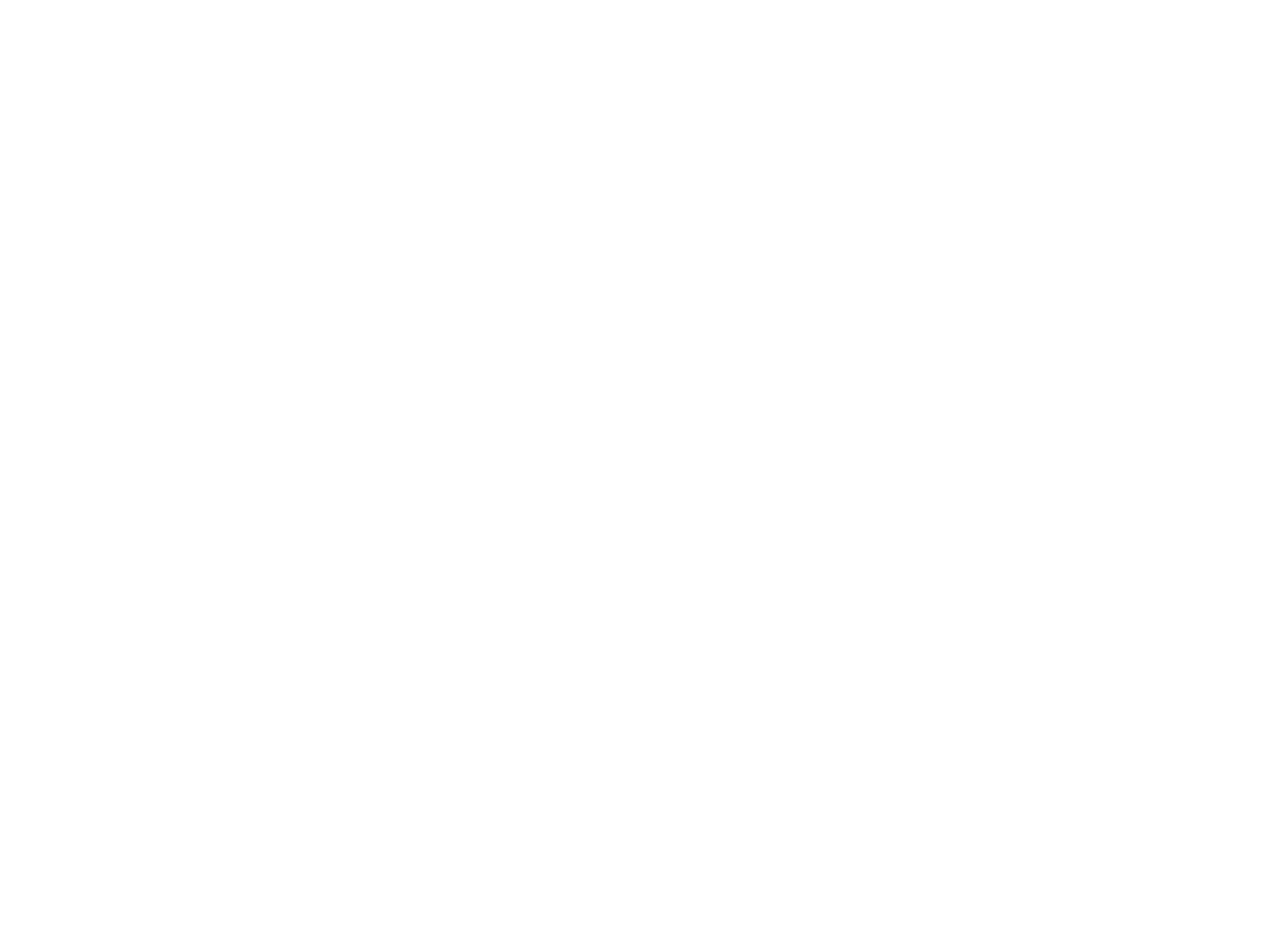
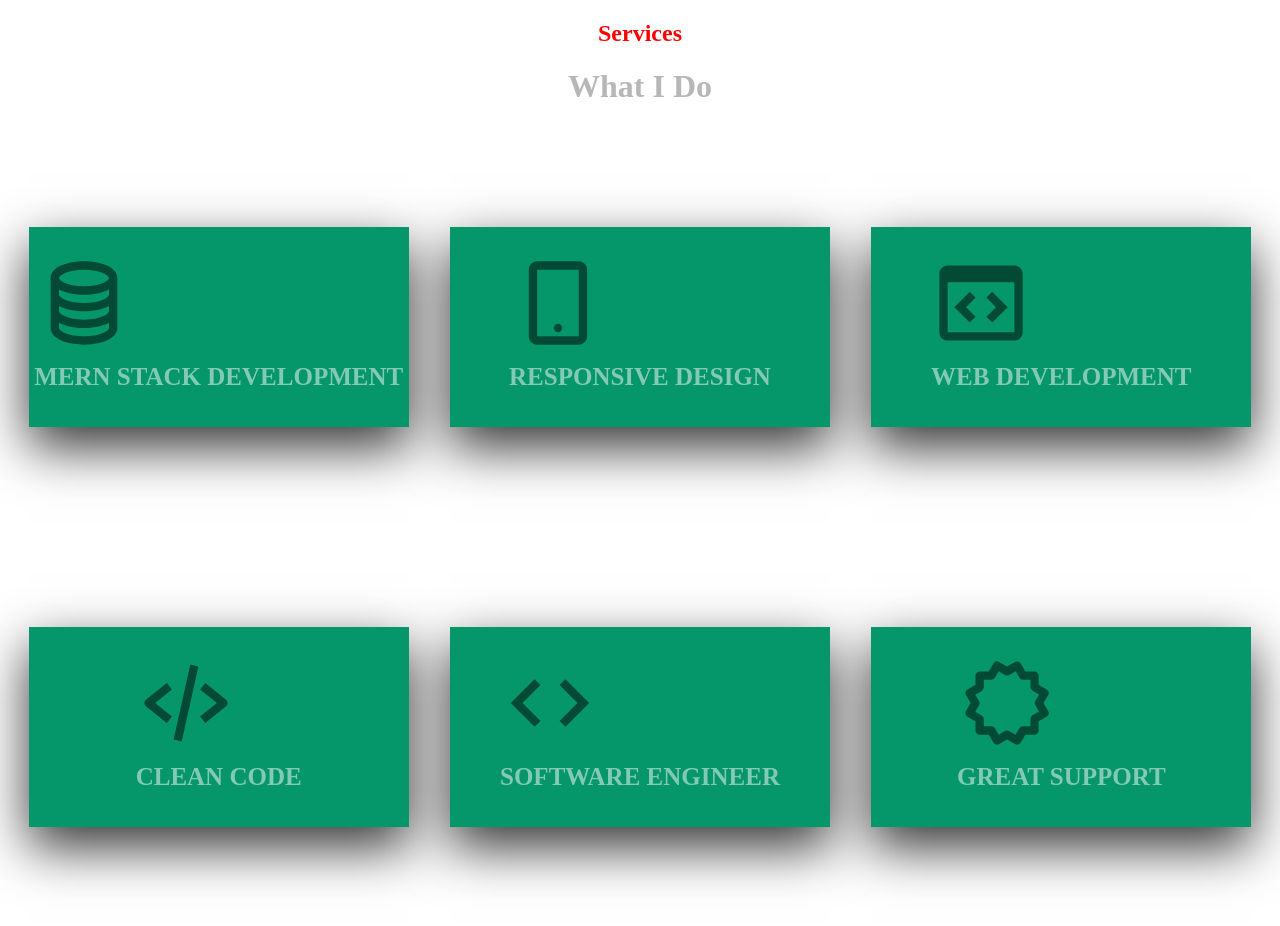
Before and after one commit to imhanzala22/HanzalaIrfan_portfolio, a React (Create React App) app in the folder hanzalairfan/: page /ServiceCard in a window 1280 px wide. Shown: the top 926 px of the page. Before the commit the page ends 800 px from the top, so only its background shows below. Built offline with nearby package versions, Linux system fonts and the light colour scheme.

Commit message:
services page has been created

```diff
--- a/hanzalairfan/package.json
+++ b/hanzalairfan/package.json
@@ -8,6 +8,7 @@
     "@testing-library/user-event": "^12.1.10",
     "react": "^17.0.2",
     "react-dom": "^17.0.2",
+    "react-icons": "^4.2.0",
     "react-router-dom": "^5.2.0",
     "react-scripts": "4.0.3",
     "web-vitals": "^1.0.1"
--- a/hanzalairfan/src/App.js
+++ b/hanzalairfan/src/App.js
@@ -1,5 +1,7 @@
 import Home from "./components/home/home";
 import {BrowserRouter as Router, Route, Switch} from "react-router-dom";
+import ServiceCard from "./components/Services/ServiceCard";
+
 
 function App() {
   return (
@@ -7,7 +9,10 @@
 
 
     <Switch>
+
+    <Route path="/ServiceCard" exact component={ServiceCard} />
     <Route path="/" exact component={Home} />
+
    </Switch>
 
   </Router>
--- /dev/null
+++ b/hanzalairfan/src/components/Services/ServiceCard.css
@@ -0,0 +1,100 @@
+.containers {
+  width: 100%;
+  display: flex;
+  justify-content: space-around;
+  position: relative;
+  flex-wrap: wrap;
+  align-items: center;
+  margin: auto;
+}
+.containers .card {
+  position: relative;
+}
+.containers .card .item {
+  width: 380px;
+  height: 200px;
+  transition: 0.5s;
+}
+.containers .card .item svg {
+  width: 100px;
+  height: 100px;
+  display: flex;
+  align-items: center;
+}
+.containers .card .item.item1 {
+  position: relative;
+  background-color: var(--lightGreen);
+  justify-content: center;
+  z-index: 1;
+  display: flex;
+  align-items: center;
+  transform: translateY(100px);
+}
+.containers .card:hover .item.item1 {
+  transform: translateY(0);
+  background-color: var(--primary);
+}
+.containers .card .item.item1 .content {
+  opacity: 0.5;
+  transition: 0.5s;
+}
+.containers .card:hover .item.item1 .content {
+  opacity: 1;
+}
+.containers .card .item.item1 h3 {
+  color: #fff;
+  padding: 0em;
+  text-align: center;
+  margin: 10px auto;
+  text-transform: uppercase;
+  font-weight: bold;
+  font-size: 25px;
+}
+.containers .card .item.item2 {
+  position: relative;
+  background-color: var(--BgColor);
+  justify-content: center;
+  display: inline-table;
+  align-items: center;
+  padding: 25px;
+  box-shadow: 0 20px 50px rgba(0, 0, 0, 0.8);
+  box-sizing: border-box;
+  transform: translateY(-100px);
+}
+.containers .card:hover .item.item2 {
+  transform: translateY(0);
+  background-color: #fff;
+}
+.containers .card .item.item2 p {
+  padding: 0em;
+  margin: 0em;
+  color: rgb(78, 77, 77);
+  font-size: 25px;
+  font-weight: bold;
+  margin-bottom: 15px;
+}
+.containers .card .item.item2 a {
+  margin: 10px;
+  display: inline-block;
+  text-decoration: none;
+  font-weight: bold;
+  color: #333;
+  border: 1px solid var(--primary);
+  transition: 0.5s;
+  padding: 10px;
+  text-transform: uppercase;
+}
+.containers .card .item.item2 a:hover {
+  background-color: var(--primary);
+  color: #fff;
+  transition: 0.5s;
+}
+.head2 {
+  text-align: center;
+  color: var(--red);
+  -top: 30px;
+}
+.head1 {
+  text-align: center;
+  color: var(--txtGrey);
+}
--- /dev/null
+++ b/hanzalairfan/src/components/Services/ServiceCard.jsx
@@ -0,0 +1,41 @@
+import React from 'react';
+import { Services } from './services';
+import './ServiceCard.css';
+const ServiceCard = () => {
+    return (
+
+    <div>
+
+      <h2 className='head2'> Services</h2>
+      <h1 className='head1'>What I Do</h1>
+
+	<div className="containers">
+
+
+          {
+           Services.map((Service)=>{
+
+
+             return (
+            <div className="card" key={Service.id}>
+                <div className="item item1">
+                    <div className="content">
+                     {Service.icon}
+                        <h3>{Service.title}</h3>
+                    </div>
+                </div>
+                <div className="item item2">
+                    <p>
+                    {Service.description.substring(0,105)}.....
+                    </p>
+                </div>
+            </div>
+
+            )})}
+</div>
+
+</div>
+     );
+}
+
+export default ServiceCard;
--- /dev/null
+++ b/hanzalairfan/src/components/Services/services.js
@@ -0,0 +1,54 @@
+import { BiCodeBlock,BiCoinStack,BiMobileAlt,BiCodeAlt,BiCode,BiCertification } from 'react-icons/bi'
+export const Services =[
+{
+    id: 1,
+    title:'MERN Stack Development',
+    icon: <BiCoinStack />,
+    description:"I will develop a fully MERN stack Web Application"
+
+}
+,
+{
+    id: 2,
+    title:'Responsive Design',
+    icon: <BiMobileAlt />,
+    description:"I will develop responsive and user friendly frontend design which will attractfull to your audience to web or web app"
+
+}
+,
+{
+    id: 3,
+    title:'Web development',
+    icon: <BiCodeBlock />,
+    description:"I will  develop fully functionl websites and web apps with strong backend and elegant design"
+
+}
+,
+{
+    id: 4,
+    title:'clean Code',
+    icon: <BiCodeAlt />,
+    description:"Will be provided clean and understandable code with proper programming practices including OOP or MVC concepts"
+
+}
+,
+{
+    id: 5,
+    title:'Software Engineer',
+    icon: <BiCode />,
+    description:"I will do pure software Engineer work for which include all the relative designs, Diagrams and metthod in theoretical part of a project"
+
+}
+,
+{
+    id: 6,
+    title:'Great Support',
+    icon: <BiCertification />,
+    description:"Will provide great support with unlimited revision untill the client satisfaction."
+
+}
+
+
+
+
+]
--- a/hanzalairfan/src/components/home/home.css
+++ b/hanzalairfan/src/components/home/home.css
@@ -39,7 +39,7 @@
   font-size: 60px;
   font-weight: 600;
   margin-left: -3px;
-  color: green;
+  color: var(--lightGreen);
   text-transform: uppercase;
 }
 .left_box .text3 {
@@ -48,6 +48,6 @@
 }
 
 .left_box .text3 span {
-  color: green;
+  color: --lightgreen;
   font-weight: 400px;
 }
--- a/hanzalairfan/src/components/home/home.jsx
+++ b/hanzalairfan/src/components/home/home.jsx
@@ -10,12 +10,13 @@
                     <div className='text1'>hey,  My Name is</div>
                     <div className='text2'> Hanzala Irfan </div>
                     <div className='text3'><span> MERN </span> Stack Developer</div>
+
                         <button className='btn'>Explore more</button>
 
 
                 </div>
                <div className='right_Box'>
-         <img src={image} alt="no image to show"/>
+                 <img src={image} alt="nothing to show"/>
             </div>
 
            </div>
```
Also changed, not shown: hanzalairfan/src/components/Services/Services.jsx (deleted), 1 other file (tests, documents, lock files or other folders). Lines whose indentation alone changed are shown as unchanged.
